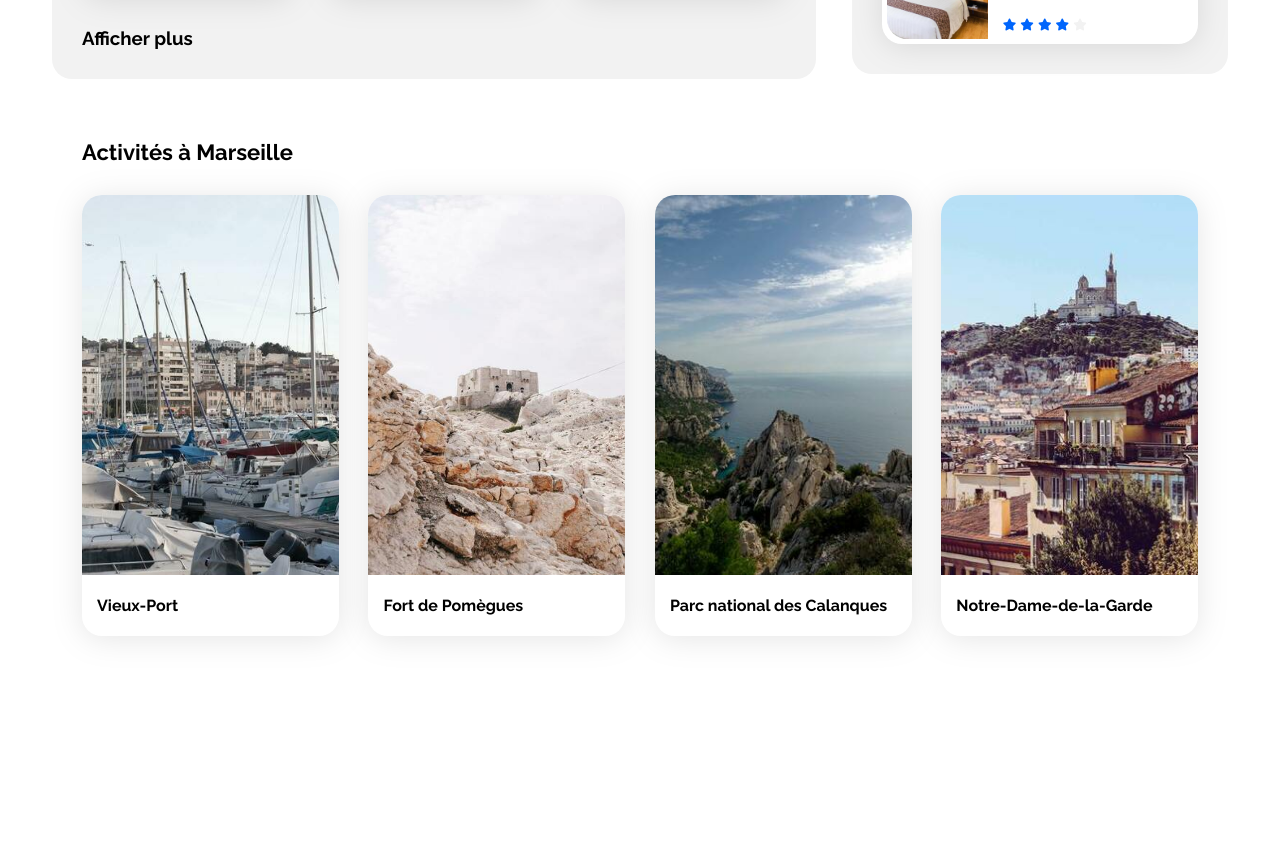
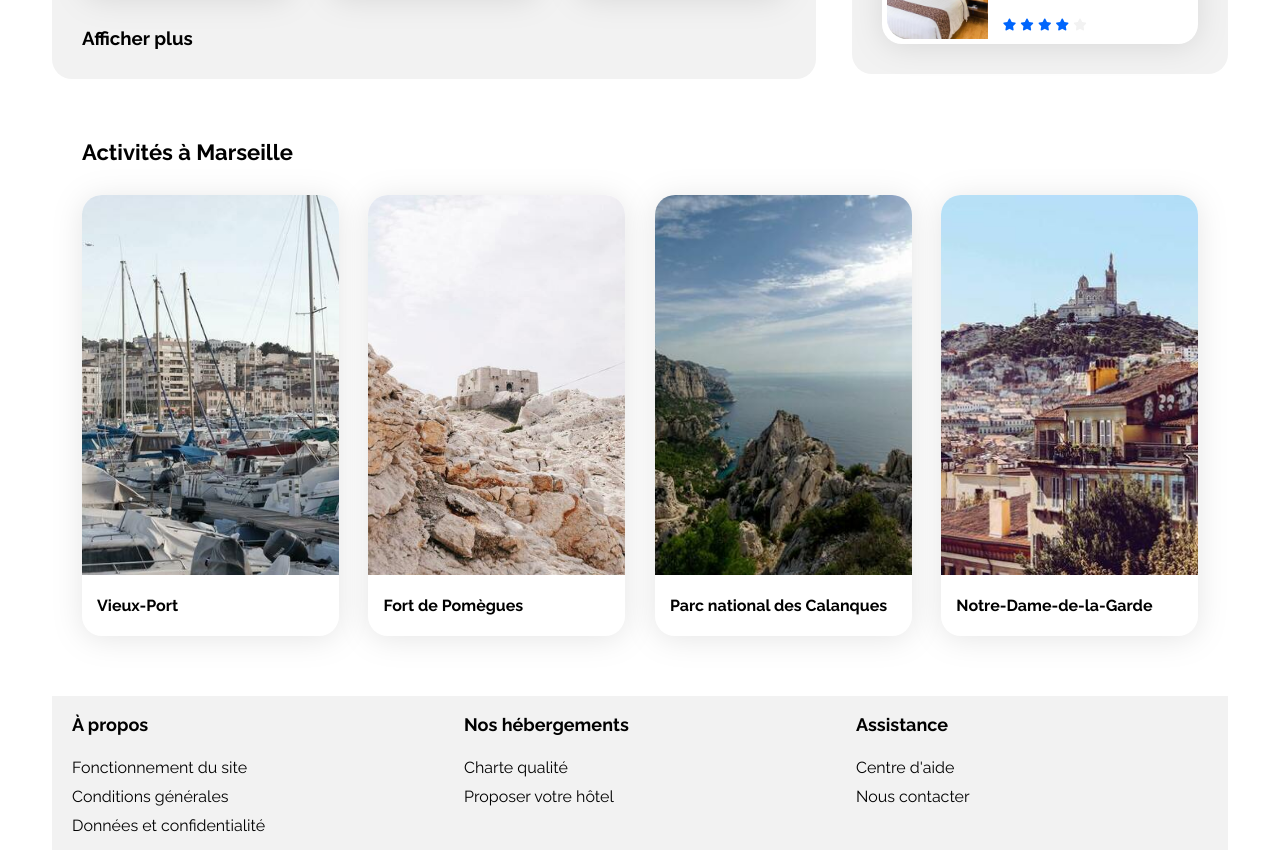
Before and after one commit to Enaroj/OC-P2, a plain HTML site: page index.html in a window 1280 px wide. Shown: the part 932-1784 px from the top of the page. Before the commit the page ends 1600 px from the top, so only its background shows below. Drawn offline with Linux system fonts and the light colour scheme.

Commit message:
Integration du footer desktop

```diff
--- a/css/style.css
+++ b/css/style.css
@@ -352,7 +352,7 @@ input[type="text"]{
 /***********************************************/
 /****** Activités ***********/
 .activites {
-    padding: 30px;
+    padding: 30px 30px 60px 30px;
 }
 
 .activites-title {
@@ -390,7 +390,33 @@ input[type="text"]{
     padding: 5px 15px;
 }
 
+/***********************************************/
+/****** Footer ***********/
+footer {
+    background-color: #F2F2F2;
+    display: flex;
+    flex-direction: row;
+    width: 100%;
+}
 
+.footer {
+    width: 30%;
+    padding: 0px 20px;
+}
+
+.footer h3 {
+    font-size: 18px;
+}
+
+ul {
+    list-style-type: none;
+    padding-left: 0px;
+    margin: 10px 0px;
+}
+
+li {
+    padding: 5px 0px;
+}
 /* Le code ci-dessous correspond à la version responsive uniquement */
 
 /****** Media queries ***********/
@@ -567,4 +593,6 @@ input[type="text"]{
     .activites-cards img {
         height: 141px;
     }
+
+
 }
--- a/index.html
+++ b/index.html
@@ -320,7 +320,30 @@
             </div>
             </div>
         </main>
-        <footer></footer>
+        <footer>
+            <div class="footer">
+                <h3>À propos</h2>
+                <ul>
+                    <li>Fonctionnement du site</li>
+                    <li>Conditions générales</li>
+                    <li>Données et confidentialité</li>
+                </ul>
+            </div>
+            <div class="footer">
+                <h3>Nos hébergements</h2>
+                <ul>
+                    <li>Charte qualité</li>
+                    <li>Proposer votre hôtel</li>
+                </ul>
+            </div>
+            <div class="footer">
+                <h3>Assistance</h2>
+                <ul>
+                    <li>Centre d'aide</li>
+                    <li>Nous contacter</li>
+                </ul>
+            </div>
+        </footer>
     </div>
 </body>
 
```
